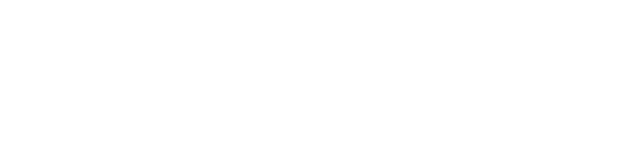
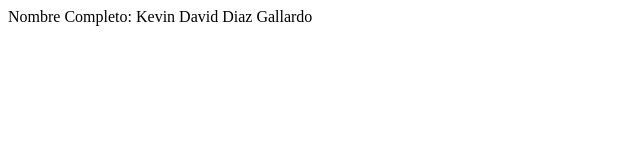
Before and after one commit to kevindg2004/Ejercicio-1, a plain HTML site: page index.html in a window 1280 px wide. Shown: the whole page, without its empty margins (0-640 px from the left). Drawn offline with Linux system fonts and the light colour scheme.

Commit message:
Creacion nombre

```diff
--- a/index.html
+++ b/index.html
@@ -6,6 +6,6 @@
     <title>Document</title>
 </head>
 <body>
-
+    <div>Nombre Completo: Kevin David Diaz Gallardo</div>
 </body>
 </html>
```
